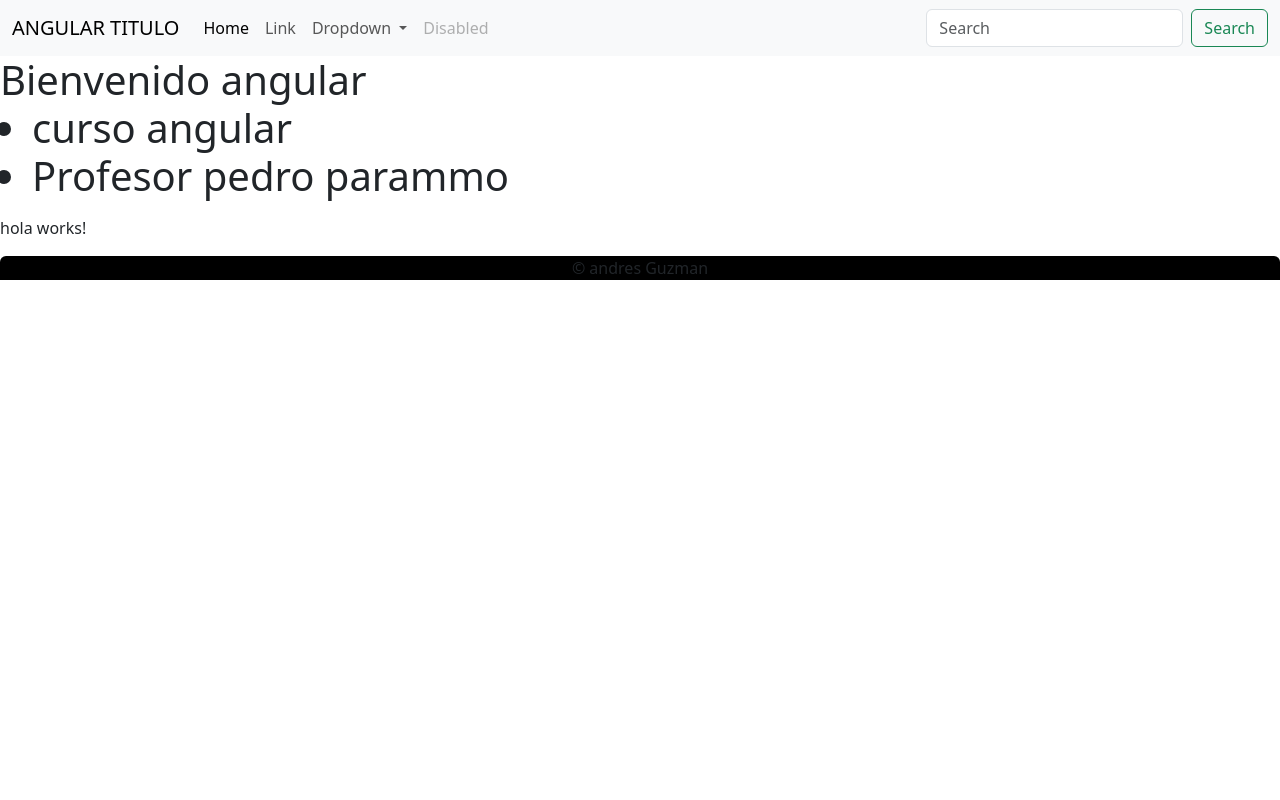
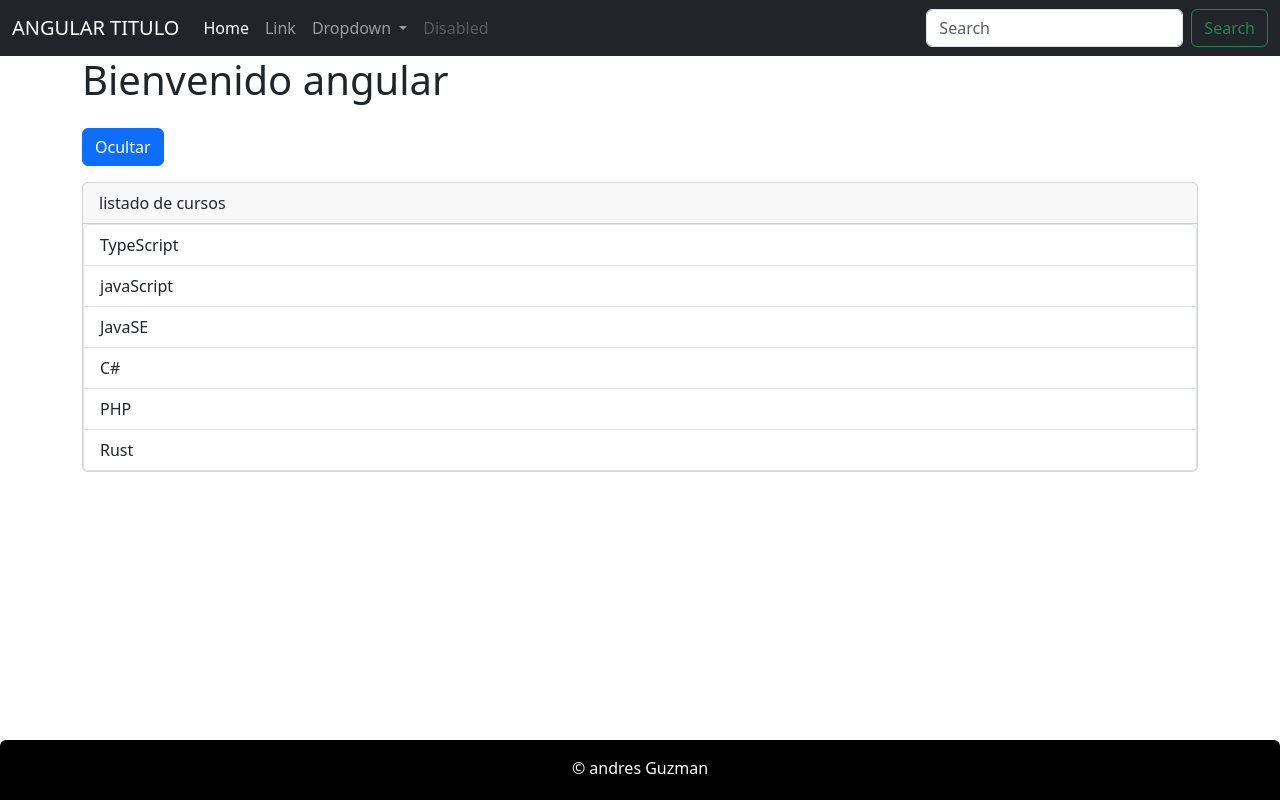
Before and after one commit to frankgraya/Prueba_Angular_Componentes, an Angular app: page / in a window 1280 px wide. Built offline with nearby package versions, Linux system fonts and the light colour scheme.

Commit message:
se agrego el campo ng iff y ngfor para listado de cosas

```diff
--- a/src/app/app.component.html
+++ b/src/app/app.component.html
@@ -1,12 +1,11 @@
 <app-header></app-header>
 
-<h1>
-  {{title}}
-  <ul>
-    <li>{{curso }}</li>
-    <li>Profesor {{profesor}}</li>
-  </ul>
-</h1>
+<div class="container">
+  <h1>
+    {{title}}
+  </h1>
 
-<app-hola></app-hola>
+  <app-directiva></app-directiva>
+
+</div>
 <app-footer></app-footer>
--- a/src/app/app.module.ts
+++ b/src/app/app.module.ts
@@ -4,13 +4,13 @@ import { BrowserModule } from '@angular/platform-browser';
 import { AppComponent } from './app.component';
 import { HeaderComponent } from './header/header.component';
 import { FooterComponent  } from './footer/footer.component';
-import { HolaComponent } from './hola/hola/hola.component';
+import { DirectivaComponent } from './directiva/directiva.component';
 @NgModule({
   declarations: [
     AppComponent,
     HeaderComponent,
     FooterComponent,
-    HolaComponent,
+    DirectivaComponent
   ],
   imports: [
     BrowserModule
--- /dev/null
+++ b/src/app/directiva/directiva.component.html
@@ -0,0 +1,11 @@
+<button type="button" (click)="habilitar = (habilitar==true? false:true )" class="btn btn-primary my-3"> Ocultar</button>
+<div class="card">
+
+    <div class="card-header">
+        listado de cursos
+    </div>
+
+    <ul class="list-group" *ngIf="habilitar == true">
+        <li class="list-group-item" *ngFor="let curso of listaCurso">{{ curso }}</li>
+    </ul>
+</div>
--- /dev/null
+++ b/src/app/directiva/directiva.component.ts
@@ -0,0 +1,17 @@
+import { Component } from '@angular/core';
+
+@Component({
+  selector: 'app-directiva',
+  templateUrl: './directiva.component.html',
+})
+export class DirectivaComponent {
+
+  listaCurso: String [ ] = ['TypeScript', 'javaScript', 'JavaSE', 'C#', 'PHP','Rust'];
+
+  habilitar: boolean = true;
+
+  constructor(){
+
+  }
+
+}
--- /dev/null
+++ b/src/app/footer/footer.component.css
@@ -0,0 +1,6 @@
+.footer{
+    position: absolute;
+    bottom: 0px;
+    height: 60px;
+    width: 100%;
+}
--- a/src/app/footer/footer.component.html
+++ b/src/app/footer/footer.component.html
@@ -1,6 +1,6 @@
-<footer class="bg-black rounded-top text-center">
-    <div>
-        <p>
+<footer class="footer bg-black rounded-top text-center">
+    <div class="container py-2">
+        <p class="text-white my-2">
             &copy; {{autor.nombre + ' '+ autor.apellido}}
         </p>
     </div>
--- a/src/app/footer/footer.component.ts
+++ b/src/app/footer/footer.component.ts
@@ -2,7 +2,8 @@ import { Component } from "@angular/core";
 
 @Component({
     selector: "app-footer",
-    templateUrl: './footer.component.html'
+    templateUrl: './footer.component.html',
+    styleUrls: ['./footer.component.css']
 })
 
 export class FooterComponent {
--- a/src/app/header/header.component.html
+++ b/src/app/header/header.component.html
@@ -1,4 +1,4 @@
-<nav class="navbar navbar-expand-lg bg-body-tertiary">
+<nav class="navbar navbar-expand-lg navbar-dark bg-dark">
     <div class="container-fluid">
         <a class="navbar-brand" href="#"> {{title}} </a>
         <button class="navbar-toggler" type="button" data-bs-toggle="collapse" data-bs-target="#navbarSupportedContent"
--- a/src/app/hola/hola/hola.component.html
+++ /dev/null
@@ -1 +0,0 @@
-<p>hola works!</p>
```
Also changed, not shown: src/app/hola/hola/hola.component.ts (deleted, +0 -10 lines), src/app/directiva/directiva.component.css (added), 1 other file (tests, documents, lock files or other folders).
